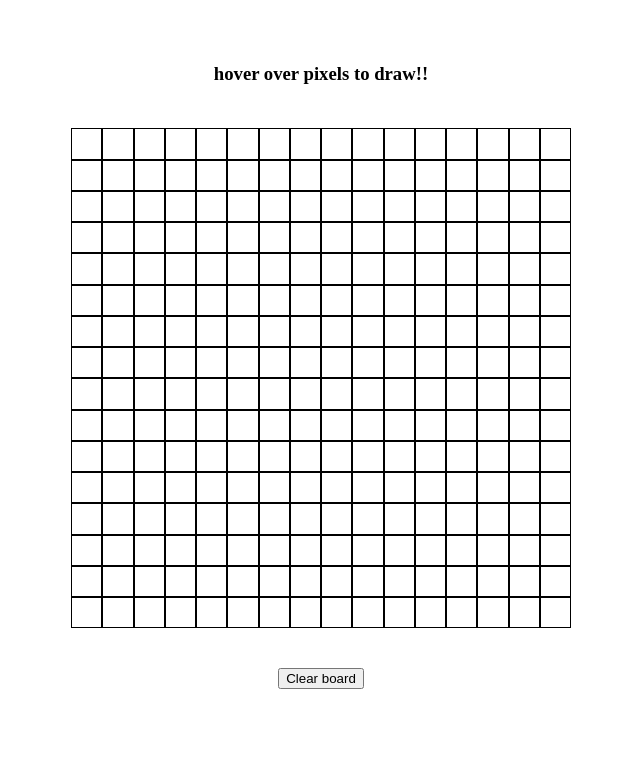
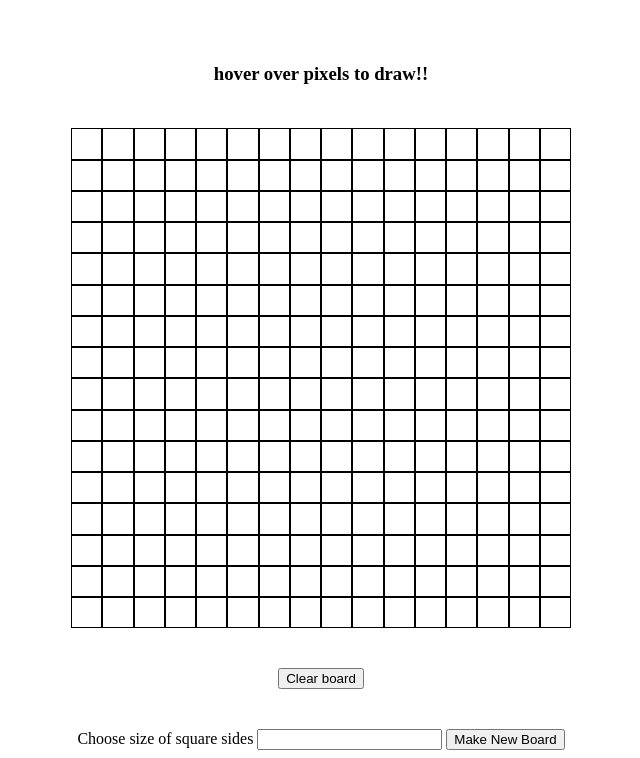
Before and after one commit to IgorB25/Etch-a-Sketch, a plain HTML site: page index.html in a window 1280 px wide. Shown: the part 69-827 px from the top of the page, without its empty margins (319-959 px from the left). Before the commit the page ends 800 px from the top, so only its background shows below. Drawn offline with Linux system fonts and the light colour scheme.

Commit message:
mini changes

```diff
--- a/index.html
+++ b/index.html
@@ -25,6 +25,15 @@
         <button class = "reset">Clear board</button>
     </div>
 
+    <div class= "menu">
+        <label id = "SizeMenu">Choose size of square sides
+            <input id = "SizeInput" type="text">
+            <button id = "SizeButton">Make New Board </button>
+
+        </label>
+
+    </div>
+
     <script src ="script.js"></script>
 </body>
 
```
